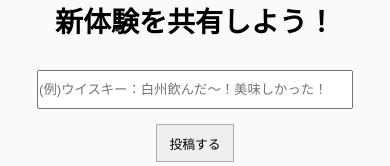
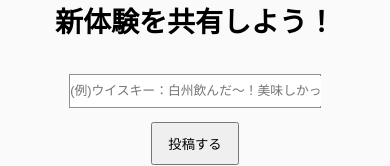
Before and after one commit to yapiro/portfolio, a React (Create React App) app: page /#/tweet in a window 390 px wide. Shown: the part 1981-2147 px from the top of the page. Built offline with nearby package versions, Linux system fonts and the light colour scheme.

Commit message:
font-size is modified

```diff
--- a/src/components/Tweet/Tweet.css
+++ b/src/components/Tweet/Tweet.css
@@ -130,8 +130,9 @@ h1{
         margin: 0 auto;
         text-align: center;
         margin-top: 10px;
+    }
+    .form-input{
         font-size: 16px;
         transform: scale(0.8);
     }
-
 }
```
